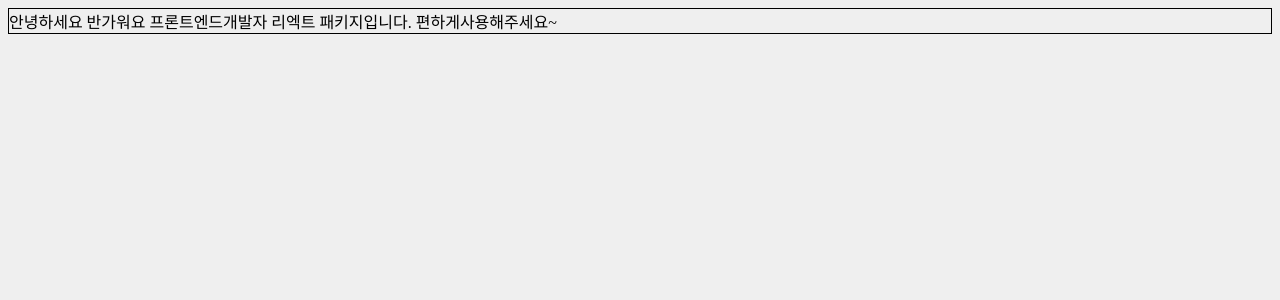
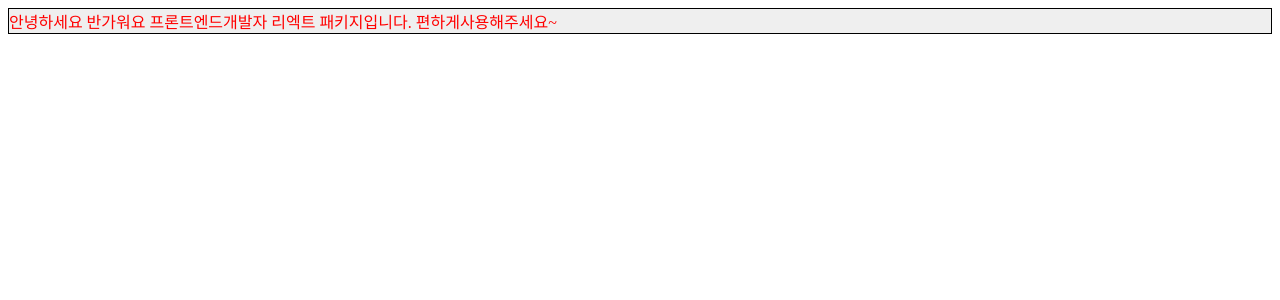
Before and after one commit to uiwwnw/r_uiwwnwreact, a React app: page / in a window 1280 px wide. Shown: the top 300 px of the page. Built offline with nearby package versions, Linux system fonts and the light colour scheme; the HTML template or start-up script is replaced by a standard one.

Commit message:
style 클래스 변경

```diff
--- a/src/components/App.js
+++ b/src/components/App.js
@@ -1,4 +1,5 @@
 import React from 'react';
+import Style from '../style.scss';
 
 export default class App extends React.Component {
     constructor() {
@@ -7,7 +8,7 @@ export default class App extends React.Component {
     }
     render() {
         return (
-            <main>
+            <main className={Style.main}>
                 <div>
                     안녕하세요 반가워요 프론트엔드개발자 리엑트 패키지입니다.
                     편하게사용해주세요~
--- a/src/index.js
+++ b/src/index.js
@@ -1,4 +1,3 @@
-import './style.scss';
 import React, { Component } from 'react';
 import {render} from 'react-dom';
 import App from './components/App';
--- a/src/style.scss
+++ b/src/style.scss
@@ -1,5 +1,6 @@
 @charset "UTF-8";
-body {
+.main {
+    color: red;
     border: 1px solid #000;
     background: #efefef;
 }
--- a/webpack.config.js
+++ b/webpack.config.js
@@ -23,7 +23,12 @@ module.exports = {
             loader: 'style-loader' // creates style nodes from JS strings
           },
           {
-            loader: 'css-loader' // translates CSS into CommonJS
+            loader: 'css-loader', // translates CSS into CommonJS
+            options: {
+              importLoaders: 1,
+              modules: true,
+              localIdentName: '[path][name]__[local]--[hash:base64:5]'
+            },
           },
           {
             loader: 'sass-loader' // compiles Sass to CSS
```
